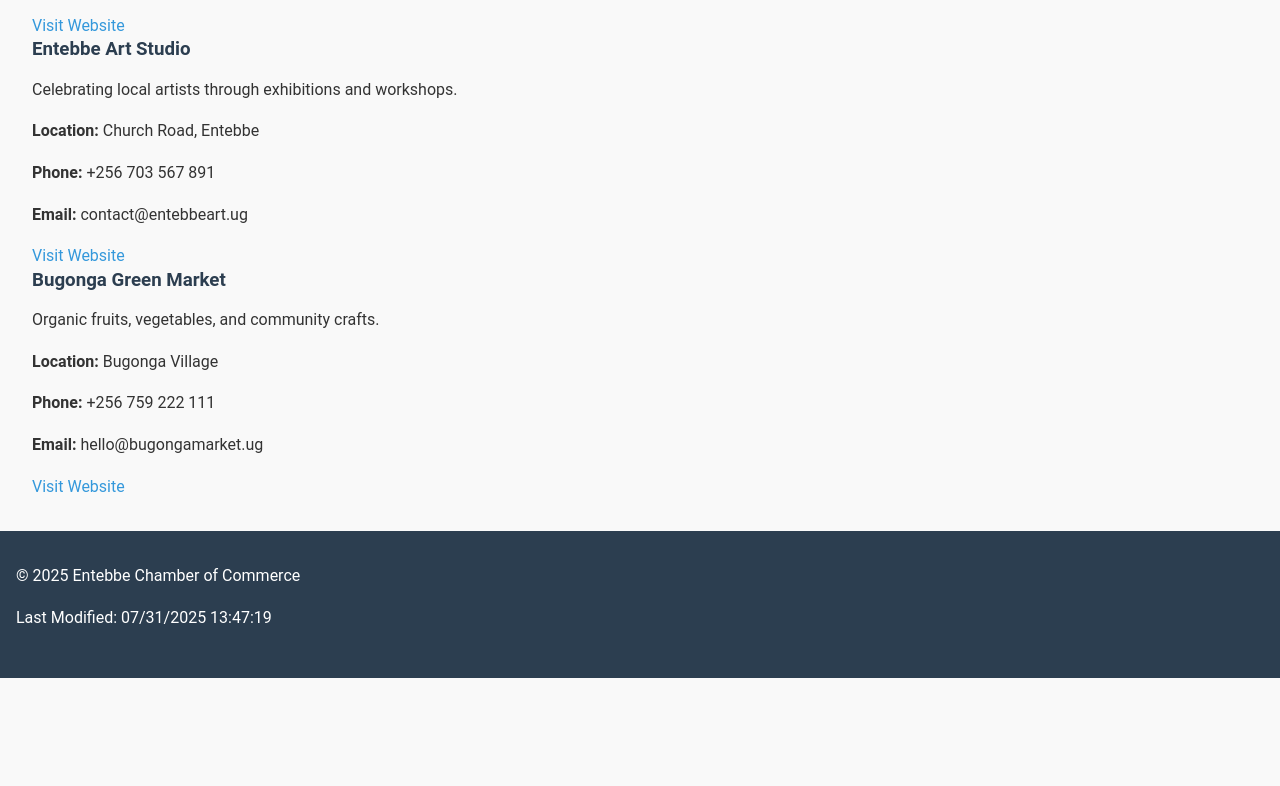
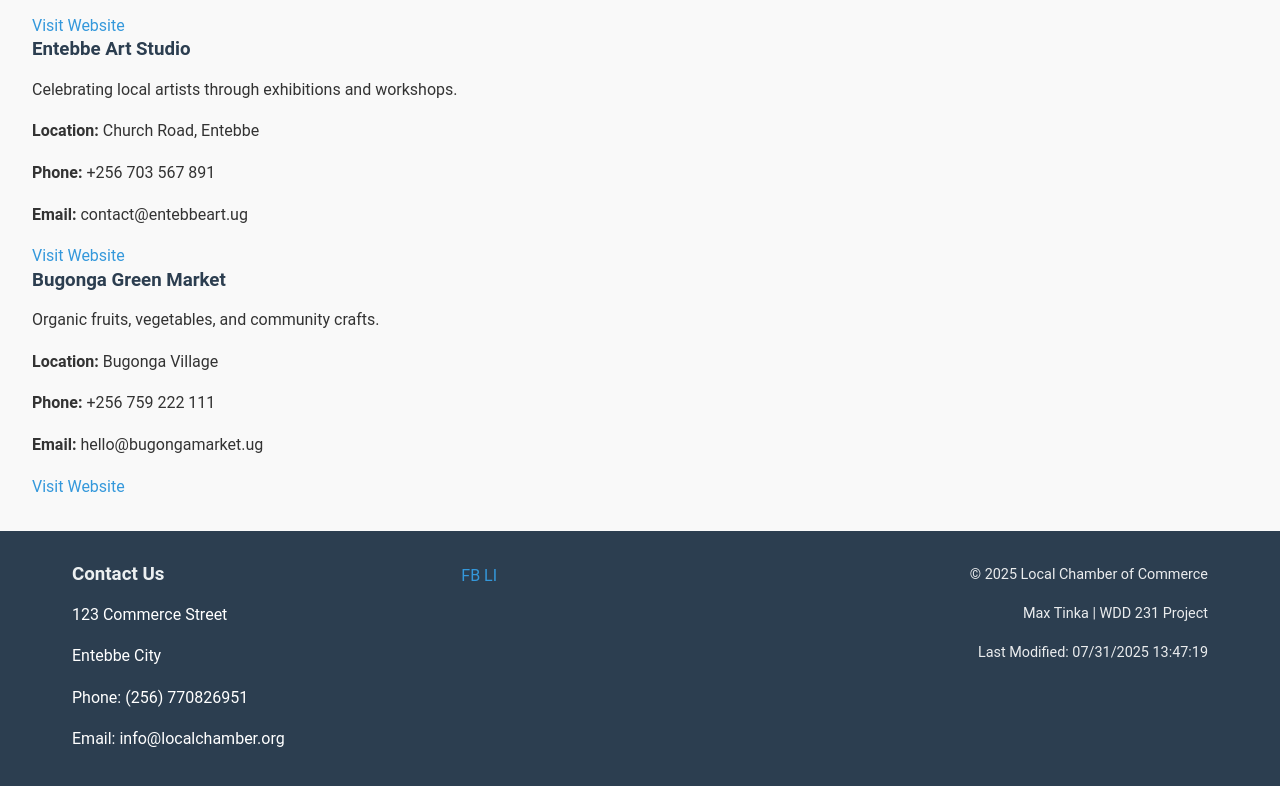
Before and after one commit to MaxTinka/wdd231, a plain HTML site: page chamber/directory.html in a window 1280 px wide. Shown: the part 1629-2415 px from the top of the page. Before the commit the page ends 2307 px from the top, so only its background shows below. Drawn offline with Linux system fonts and the light colour scheme; files that its build step writes are made by us from their sources; a script that the page names is missing.

Commit message:
Update directory.html see1

```diff
--- a/chamber/directory.html
+++ b/chamber/directory.html
@@ -32,6 +32,7 @@
     </div>
 
     <section id="member-container" class="member-container grid-view" aria-live="polite">
+      <!-- Directory Cards -->
       <article class="member-card">
         <h3>Kitoro Tech Hub</h3>
         <p>Empowering youth through digital skills.</p>
@@ -107,13 +108,29 @@
   </main>
 
   <footer>
-    <p>&copy; <span id="year"></span> Entebbe Chamber of Commerce</p>
-    <p id="lastModified"></p>
+    <div class="footer-content">
+      <div class="contact-info">
+        <h3>Contact Us</h3>
+        <p>123 Commerce Street</p>
+        <p>Entebbe City</p>
+        <p>Phone: (256) 770826951</p>
+        <p>Email: info@localchamber.org</p>
+      </div>
+      <div class="social-media">
+        <a href="#" aria-label="Facebook">FB</a>
+        <a href="#" aria-label="LinkedIn">LI</a>
+      </div>
+      <div class="development-info">
+        <p>&copy; <span id="current-year"></span> Local Chamber of Commerce</p>
+        <p>Max Tinka | WDD 231 Project</p>
+        <p>Last Modified: <span id="lastModified"></span></p>
+      </div>
+    </div>
   </footer>
 
   <script>
-    document.getElementById("year").textContent = new Date().getFullYear();
-    document.getElementById("lastModified").textContent = "Last Modified: " + document.lastModified;
+    document.getElementById("current-year").textContent = new Date().getFullYear();
+    document.getElementById("lastModified").textContent = document.lastModified;
   </script>
 </body>
 </html>
```
